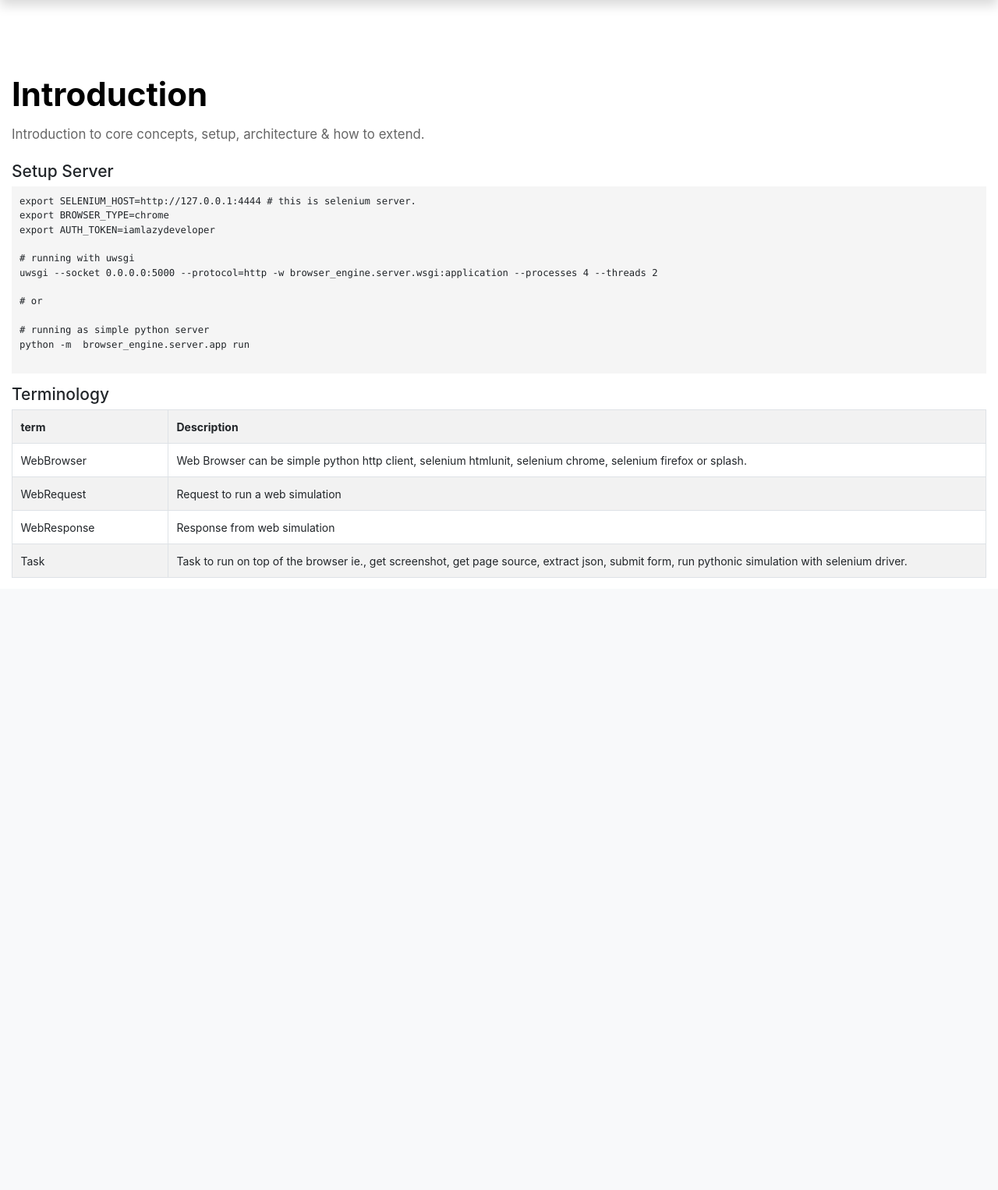
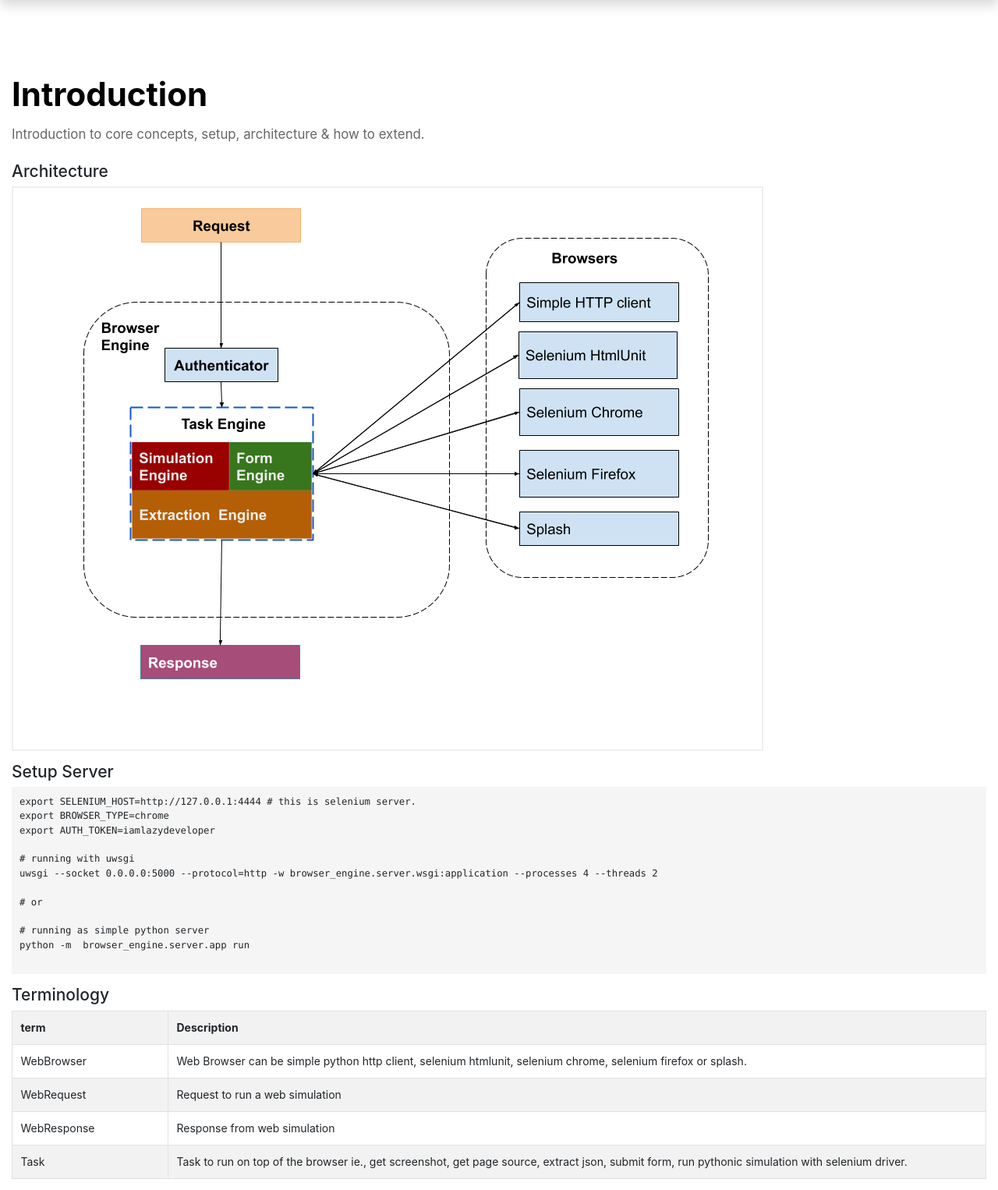
Before and after one commit to invana/browser-engine, a Flask app: page /docs/core-concepts.html in a window 1280 px wide. Shown: the part 53-1579 px from the top of the page at 78% size. Before the commit the page ends 794 px from the top, so only its background shows below. Run offline with Flask 2, Linux system fonts and the light colour scheme; some libraries are stand-ins or nearby versions.

Commit message:
documentation updated

```diff
--- a/browser_engine/server/templates/docs/core-concepts.html
+++ b/browser_engine/server/templates/docs/core-concepts.html
@@ -18,6 +18,12 @@
                     how to extend.</p>
             </header>
         </div>
+
+        <div class="col-md-12">
+            <h4>Architecture </h4>
+            <img src="{{ url_for('static', filename='images/architecture.png') }}" alt="" class="img-fluid mb-3">
+        </div>
+
         <div class="col-md-12">
             <h4>Setup Server</h4>
             <pre>
--- a/browser_engine/server/templates/includes/right-side.html
+++ b/browser_engine/server/templates/includes/right-side.html
@@ -17,7 +17,7 @@
         <li class="nav-item">
             <a class="nav-link " id="response-raw-tab" data-toggle="tab" href="#response-raw"
                role="tab"
-               aria-controls="response-raw" aria-selected="false">Browser Settings</a>
+               aria-controls="response-raw" aria-selected="false">Raw Response</a>
         </li>
     </ul>
     <div class="tab-content">
```
Also changed, not shown: README.md, browser_engine/server/static/images/architecture.png (added), 2 other files.
